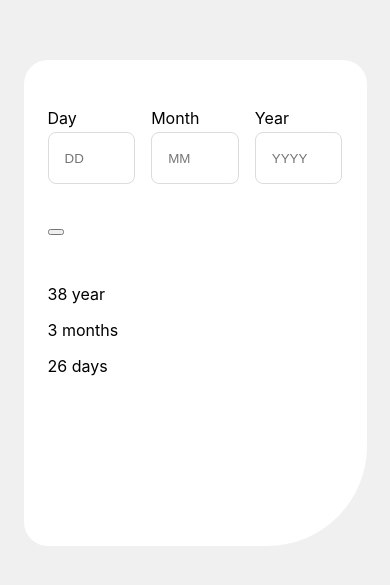
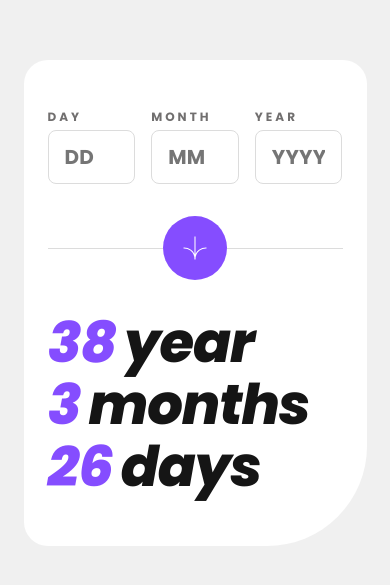
Before and after one commit to burgosha/age-calculator-app, a React (Create React App) app: page / in a window 390 px wide. Shown: the part 119-704 px from the top of the page. Built offline with nearby package versions, Linux system fonts and the light colour scheme; the HTML template or start-up script is replaced by a standard one.

Commit message:
Mobile First style ended

```diff
--- a/public/index.html
+++ b/public/index.html
@@ -24,6 +24,10 @@
       work correctly both with client-side routing and a non-root public URL.
       Learn how to configure a non-root public URL by running `npm run build`.
     -->
+    <!-- Fonts -->
+    <link rel="preconnect" href="https://fonts.googleapis.com">
+    <link rel="preconnect" href="https://fonts.gstatic.com" crossorigin>
+    <link href="https://fonts.googleapis.com/css2?family=Poppins:ital,wght@0,700;1,400;1,800&display=swap" rel="stylesheet">
     <title>Age Calculator App</title>
   </head>
   <body>
--- a/src/App.css
+++ b/src/App.css
@@ -12,3 +12,8 @@ body {
   justify-content: center;
   background: #F0F0F0;
 }
+input[type=number]::-webkit-inner-spin-button,
+input[type=number]::-webkit-outer-spin-button {
+  -webkit-appearance: none;
+  margin: 0;
+}
--- a/src/components/AgeCalculator.js
+++ b/src/components/AgeCalculator.js
@@ -1,5 +1,6 @@
 import React from "react";
 import "../stylesheets/AgeCalculator.css"
+import ArrowLogo from "../images/icon-arrow.svg";
 function AgeCalculator (props) {
     return(
         <div className="container">
@@ -8,8 +9,10 @@ function AgeCalculator (props) {
                 <label>Month <input className="date-number" type="number" placeholder="MM" /></label>
                 <label>Year <input className="date-number" type="number" placeholder="YYYY" /></label>
             </div>
-            <div className="separator">
-                <button className="btn-calcule"></button>
+            <div className="caltulate-separator">
+                <div className="separator"></div>
+                <button className="btn-calculate"><img src={ArrowLogo} alt="Arrow logo"/></button>
+                <div className="separator"></div>
             </div>
             <div className="results">
                 <p className="results-info"><span>38</span> year</p>
--- a/src/stylesheets/AgeCalculator.css
+++ b/src/stylesheets/AgeCalculator.css
@@ -5,6 +5,7 @@
     --grey: #716F6F;
     --line: #DCDCDC;
     --red: #FF5959;
+    --black: #151515;
 }
 .container {
     width: 343px;
@@ -34,6 +35,14 @@
     align-items: flex-start;
     padding: 0px;
     gap: 4px;
+    font-family: 'Poppins', sans-serif;
+    font-style: normal;
+    font-weight: 700;
+    font-size: 12px;
+    line-height: 18px;
+    letter-spacing: 0.25em;
+    text-transform: uppercase;
+    color: var(--grey)
 }
 .date-number {
     width: 87.67px;
@@ -45,4 +54,69 @@
     gap: 16px;
     border: 1px solid var(--line);
     border-radius: 8px;
+    font-family: 'Poppins', sans-serif;
+    font-style: normal;
+    font-weight: 700;
+    font-size: 20px;
+    line-height: 30px;
+    letter-spacing: 0.01em;
+    color: var(--black)
 }
+.caltulate-separator {
+    display: flex;
+    flex-direction: row;
+    align-items: center;
+    padding: 0px;
+    width: 295px;
+    height: 64px;
+}
+.separator {
+    width: 115.5px;
+    height: 1px;
+    background: var(--line);
+}
+.btn-calculate {
+    display: flex;
+    justify-content: center;
+    align-items: center;
+    padding: 0px;
+    gap: 8px;
+    width: 64px;
+    height: 64px;
+    background: var(--purple);
+    border: none;
+    border-radius: 216px;
+    cursor: pointer;
+}
+.btn-calculate img {
+    width: 24px;
+    height: 24px;
+}
+.results {
+    display: flex;
+    flex-direction: column;
+    align-items: flex-start;
+    padding: 0px;
+    width: 295px;
+    height: 186px;
+}
+.results-info {
+    display: flex;
+    flex-direction: row;
+    align-items: flex-start;
+    padding: 0px;
+    gap: 8px;
+    width: 295px;
+    height: 62px;
+    font-family: 'Poppins', sans-serif;
+    font-style: italic;
+    font-weight: 800;
+    font-size: 56px;
+    line-height: 110%;
+    letter-spacing: -0.02em;
+    color: var(--black);
+    margin: 0;
+}
+.results-info span {
+    color: var(--purple);
+}
```
Also changed, not shown: src/images/icon-arrow.svg (added).
